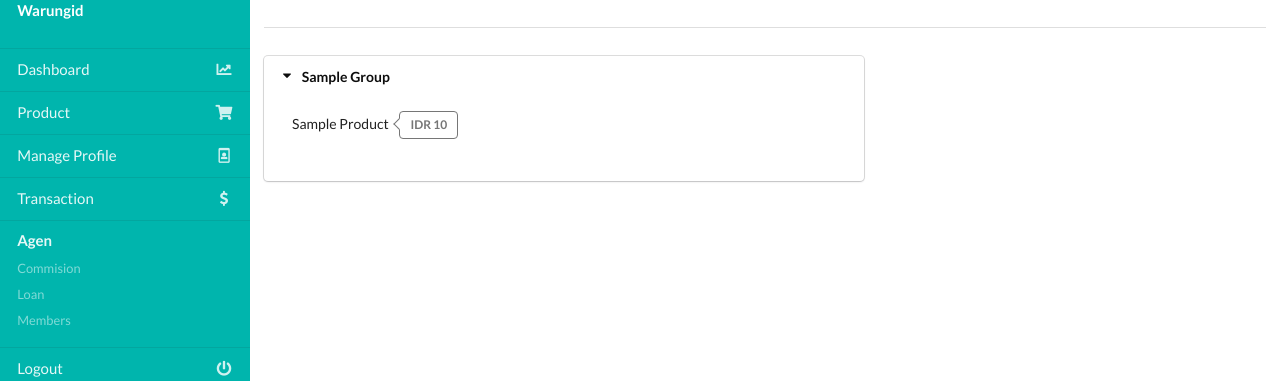
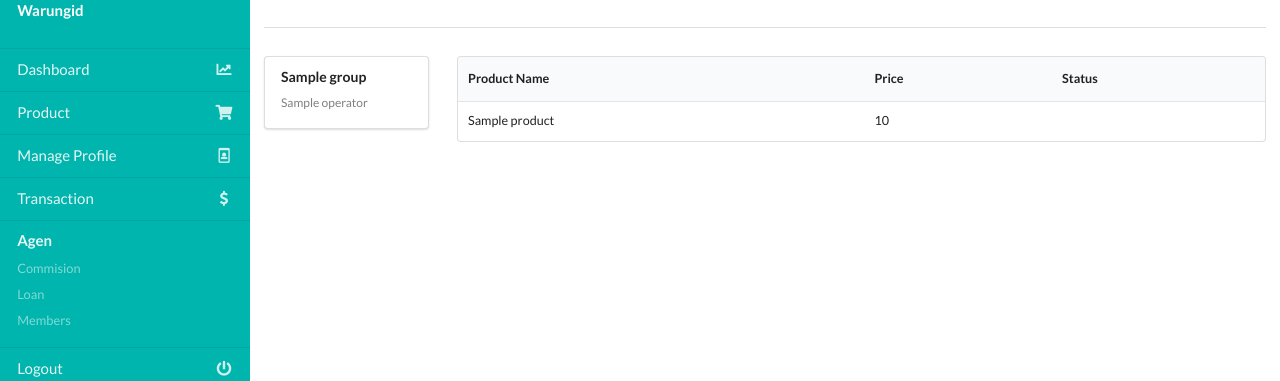
Before and after one commit to cursecan/ppob_multipay_v2, a Django app: template templates/dashboard/pg-product.html in a window 1280 px wide. Shown: the part 65-446 px from the top of the page. Run offline with Django 3.2, Linux system fonts and the light colour scheme; the template is opened without the code that fills it: most values are stand-ins (such as "Sample title", 1, 10 or a date in 2020).

Commit message:
Product dashboard

```diff
--- a/dashboard/urls.py
+++ b/dashboard/urls.py
@@ -17,4 +17,5 @@
     path('api/commision-profile-<int:id>/', views.json_user_commision_view, name='json_commision_profile'),
     path('api/loan-profile-<int:id>/', views.json_user_loan_view, name='json_loan_profile'),
     path('api/application/', views.get_application_view, name='application'),
+    path('api/products/', views.productJsonView, name='json_products'),
 ]
--- a/static/init/main.js
+++ b/static/init/main.js
@@ -5,3 +5,4 @@
 });
 
 $('.ui.accordion').accordion();
+$('.ui.dropdown').dropdown();
--- a/templates/dashboard/pg-product.html
+++ b/templates/dashboard/pg-product.html
@@ -22,35 +22,63 @@
             </div>
         </div>
         <div class="row">
-            <div class="column">
-                <div class="ui styled accordion">
+            <div class="three wide column">
+                <div class="ui fluid vertical menu" id="sidemenu-product">
                     {% for i in group_list %}
-                    <div class="title {% if forloop.counter == 1 %} active {% endif %}">
-                        <i class="dropdown icon"></i>
-                        {{ i.group_name|title }}
-                    </div>
-                    <div class="content {% if forloop.counter == 1 %} active {% endif %}">
-                        <div class="ui relaxed list">
-                            {% for p in i.product_set.all %}
-                            <div class="item">
-                                <div class="content">
-                                    {{ p.product_name|title }}
-                                    <div title="{% if p.is_active %} Active product {% else %} Unactive {% endif %}" class="ui basic {% if p.is_active %} green {% else %} grey {% endif %} left pointing label">
-                                        {% if p.price == 0 %}
-                                            Depend Inq
-                                        {% else %}
-                                            IDR {{ p.price|intcomma }}
-                                        {% endif %}
-                                    </div>
-                                </div>
-                            </div>
+                    <div class="item">
+                        <div class="header">{{ i.group_name }}</div>
+                        <div class="menu">
+                            {% for o in i.operator_set.all %}
+                            <a href="#" target-url="{% url 'dashboard:json_products' %}?gr={{ i.id }}&op={{ o.id }}" class="item js-product">
+                                {{ o.operator_name }}
+                            </a>
                             {% endfor %}
                         </div>
-                        </div>
+                    </div>
                     {% endfor %}
                 </div>
+            </div>
+            <div class="thirteen wide column">
+                <table id="table-id" class="ui small table">
+                    <thead>
+                        <tr>
+                            <th>Product Name</th>
+                            <th>Price</th>
+                            <th>Status</th>
+                        </tr>
+                    </thead>
+                    <tbody>
+                        {% for i in product_list %}
+                        <tr>
+                            <td>{{ i.product_name }}</td>
+                            <td>{{ i.price|intcomma }}</td>
+                            <td>{{ i.is_active }}</td>
+                        </tr>
+                        {% endfor %}
+                    </tbody>
+                </table>
             </div>
         </div>
     </div>
 </div>
 {% endblock %}
+
+{% block js %}
+<script>
+    $(document).ready(function() {
+        var load_table = function() {
+            var btn = $(this);
+            $.ajax({
+                url: btn.attr('target-url'),
+                dataType: 'json',
+                success: function(data) {
+                    $('#table-id tbody').html(data.html);
+                }
+            });
+            return false;
+        }
+
+        $('#sidemenu-product a').click(load_table);
+    });
+</script>
+{% endblock %}
```
Also changed, not shown: dashboard/views.py (+25 -1 lines), templates/dashboard/includes/partial-product-list.html (added, +9 -0 lines).
